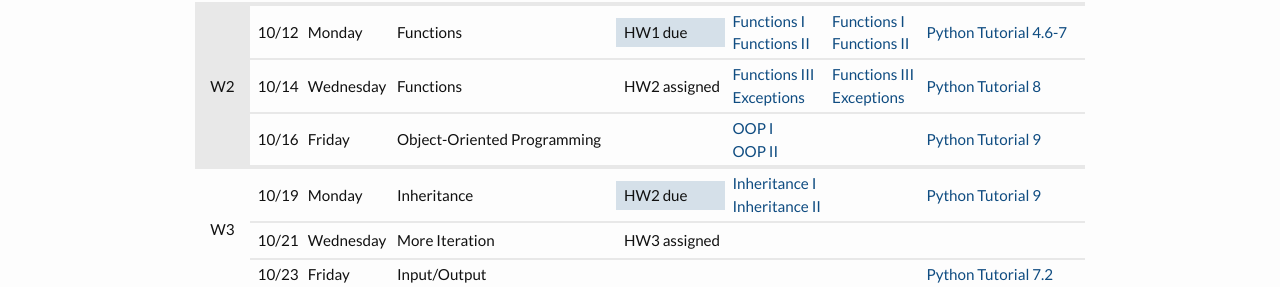
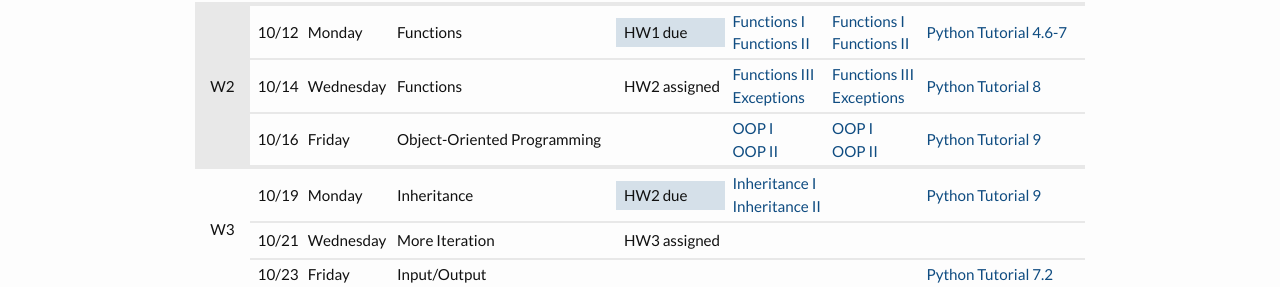
Before and after one commit to PhilChodrow/PIC16A, a Jekyll site: the page built from schedule.md, in a window 1280 px wide. Shown: the part 500-787 px from the top of the page. Built offline with Jekyll 4.4.1, drawn with Linux system fonts in a browser that asks for light colours; nearby versions of some CDN libraries.

Commit message:
various updates

```diff
--- a/schedule.md
+++ b/schedule.md
@@ -207,7 +207,15 @@ All assignments, including homework and quizzes, are due at 11:59pm, Pacific Tim
                     OOP II
                 </a>
             </td>
-            <td></td>
+            <td>
+                <a href="https://youtu.be/_GrQScemoz4">
+                    OOP I
+                </a>
+                <br>
+                <a href="https://youtu.be/PjOpuWaK40k">
+                    OOP II
+                </a>
+            </td>
             <td>
                 <a href="https://docs.python.org/3/tutorial/classes.html">
                     Python Tutorial 9
```
Also changed, not shown: 1 other file.
